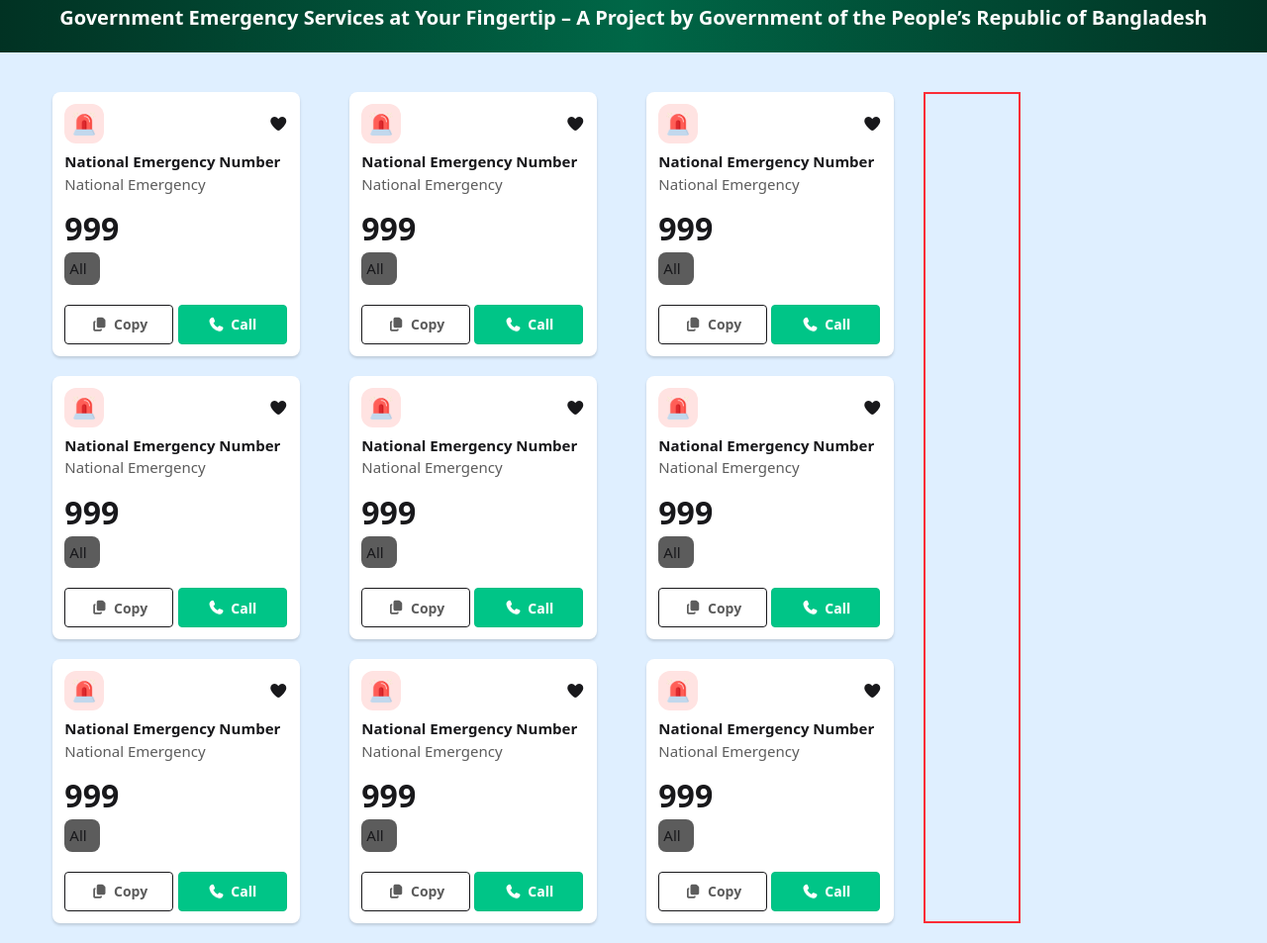
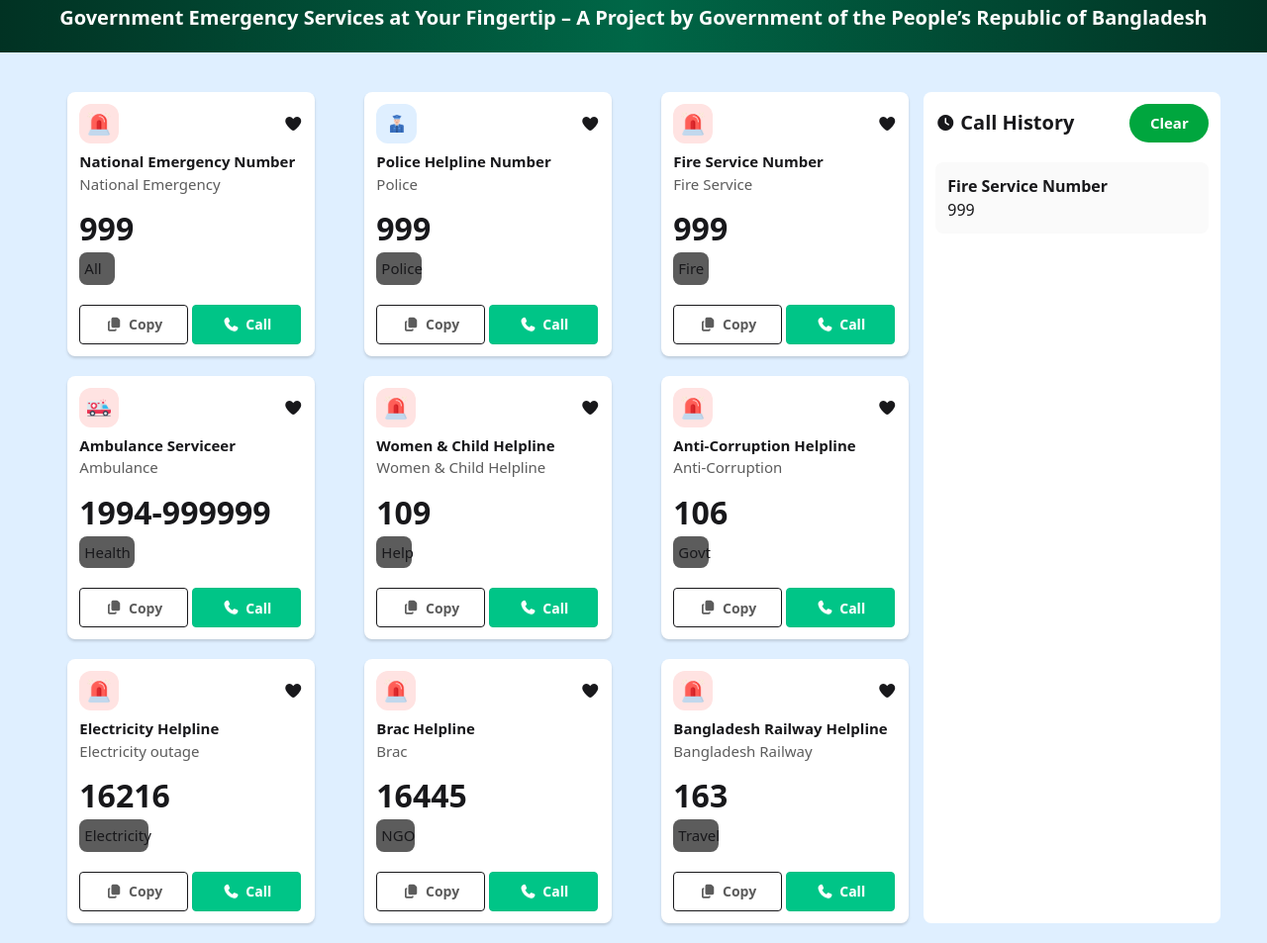
Before and after one commit to sumon10c/B12-A5-Emergency-Hotline, a plain HTML site: page index.html in a window 1280 px wide. Shown: the part 267-1220 px from the top of the page at 99% size. Drawn offline with nearby package versions, Linux system fonts and the light colour scheme.

Commit message:
add history section

```diff
--- a/index.html
+++ b/index.html
@@ -37,9 +37,9 @@
       </section>
 
       <!-- Card section -->
-       <section id="card" class=" w-11/12 mx-auto grid grid-cols-12 py-[20px]  mt-[20px]">
+       <section id="card" class=" w-11/12 mx-auto grid grid-cols-1 md:grid-cols-12 py-[20px]  mt-[20px]">
         <div class=" col-span-9">
-<div class="card-container grid grid-cols-3 gap-[20px]">
+<div class="card-container grid grid-cols-1 place-items-center md:grid-cols-3 gap-[20px]">
     <div class="card-box w-[250px] p-3 bg-white rounded-lg shadow-[0px_2px_3px_0px_rgba(0,0,0,0.15)]">
         <div class="logo flex justify-between items-center ">
             <img src="./assets/emergency.png" class="h-[40px] bg-[#FFE3E2] p-2 rounded-[12px]" alt="">
@@ -56,14 +56,14 @@
     </div>
     <div class="card-box w-[250px] p-3 bg-white rounded-lg shadow-[0px_2px_3px_0px_rgba(0,0,0,0.15)]">
         <div class="logo flex justify-between items-center ">
-            <img src="./assets/emergency.png" class="h-[40px] bg-[#FFE3E2] p-2 rounded-[12px]" alt="">
+            <img src="./assets/police.png" class="h-[40px] bg-[#dfefff] p-2 rounded-[12px]" alt="">
             <i class="fa-solid fa-heart"></i>
         </div>
         <div class="">
-            <h1 class="text-[15px] font-[700] mt-[7px]">National Emergency Number</h1>
-            <p class="text-[15px] font-[500] text-[#5c5c5c]">National Emergency</p>
+            <h1 class="text-[15px] font-[700] mt-[7px]">Police Helpline Number</h1>
+            <p class="text-[15px] font-[500] text-[#5c5c5c]">Police</p>
             <h1 class="text-[32px] font-[700] mt-[10px]">999</h1>
-            <p class="bg-[#5c5c5c] p-[5px] w-[36px] rounded-lg text-[15px] font-[500px]">All</p>
+            <p class="bg-[#5c5c5c] p-[5px] w-[46px] rounded-lg  text-[15px] font-[500px]">Police</p>
         </div>
         <button class="btn btn-outline  w-[110px] mt-[20px] text-[#5c5c5c]"><i class="fa-solid fa-copy"></i>Copy</button>
         <button class="btn btn-active btn-success w-[110px] text-white mt-[20px]"><i class="fa-solid fa-phone"></i>Call</button>
@@ -74,10 +74,24 @@
             <i class="fa-solid fa-heart"></i>
         </div>
         <div class="">
-            <h1 class="text-[15px] font-[700] mt-[7px]">National Emergency Number</h1>
-            <p class="text-[15px] font-[500] text-[#5c5c5c]">National Emergency</p>
+            <h1 class="text-[15px] font-[700] mt-[7px]">Fire Service Number</h1>
+            <p class="text-[15px] font-[500] text-[#5c5c5c]">Fire Service</p>
             <h1 class="text-[32px] font-[700] mt-[10px]">999</h1>
-            <p class="bg-[#5c5c5c] p-[5px] w-[36px] rounded-lg text-[15px] font-[500px]">All</p>
+            <p class="bg-[#5c5c5c] p-[5px] w-[36px] rounded-lg text-[15px] font-[500px]">Fire</p>
+        </div>
+        <button class="btn btn-outline  w-[110px] mt-[20px] text-[#5c5c5c]"><i class="fa-solid fa-copy"></i>Copy</button>
+        <button class="btn btn-active btn-success w-[110px] text-white mt-[20px]"><i class="fa-solid fa-phone"></i>Call</button>
+    </div>
+    <div class="card-box w-[250px] p-3 bg-white rounded-lg shadow-[0px_2px_3px_0px_rgba(0,0,0,0.15)]">
+        <div class="logo flex justify-between items-center ">
+            <img src="./assets/ambulance.png" class="h-[40px] bg-[#FFE3E2] p-2 rounded-[12px]" alt="">
+            <i class="fa-solid fa-heart"></i>
+        </div>
+        <div class="">
+            <h1 class="text-[15px] font-[700] mt-[7px]">Ambulance Serviceer</h1>
+            <p class="text-[15px] font-[500] text-[#5c5c5c]">Ambulance</p>
+            <h1 class="text-[32px] font-[700] mt-[10px]">1994-999999</h1>
+            <p class="bg-[#5c5c5c] p-[5px] w-[56px] rounded-lg text-[15px] font-[500px]">Health</p>
         </div>
         <button class="btn btn-outline  w-[110px] mt-[20px] text-[#5c5c5c]"><i class="fa-solid fa-copy"></i>Copy</button>
         <button class="btn btn-active btn-success w-[110px] text-white mt-[20px]"><i class="fa-solid fa-phone"></i>Call</button>
@@ -88,10 +102,10 @@
             <i class="fa-solid fa-heart"></i>
         </div>
         <div class="">
-            <h1 class="text-[15px] font-[700] mt-[7px]">National Emergency Number</h1>
-            <p class="text-[15px] font-[500] text-[#5c5c5c]">National Emergency</p>
-            <h1 class="text-[32px] font-[700] mt-[10px]">999</h1>
-            <p class="bg-[#5c5c5c] p-[5px] w-[36px] rounded-lg text-[15px] font-[500px]">All</p>
+            <h1 class="text-[15px] font-[700] mt-[7px]">Women & Child Helpline</h1>
+            <p class="text-[15px] font-[500] text-[#5c5c5c]">Women & Child Helpline</p>
+            <h1 class="text-[32px] font-[700] mt-[10px]">109</h1>
+            <p class="bg-[#5c5c5c] p-[5px] w-[36px] rounded-lg text-[15px] font-[500px]">Help</p>
         </div>
         <button class="btn btn-outline  w-[110px] mt-[20px] text-[#5c5c5c]"><i class="fa-solid fa-copy"></i>Copy</button>
         <button class="btn btn-active btn-success w-[110px] text-white mt-[20px]"><i class="fa-solid fa-phone"></i>Call</button>
@@ -102,10 +116,10 @@
             <i class="fa-solid fa-heart"></i>
         </div>
         <div class="">
-            <h1 class="text-[15px] font-[700] mt-[7px]">National Emergency Number</h1>
-            <p class="text-[15px] font-[500] text-[#5c5c5c]">National Emergency</p>
-            <h1 class="text-[32px] font-[700] mt-[10px]">999</h1>
-            <p class="bg-[#5c5c5c] p-[5px] w-[36px] rounded-lg text-[15px] font-[500px]">All</p>
+            <h1 class="text-[15px] font-[700] mt-[7px]">Anti-Corruption Helpline</h1>
+            <p class="text-[15px] font-[500] text-[#5c5c5c]">Anti-Corruption</p>
+            <h1 class="text-[32px] font-[700] mt-[10px]">106</h1>
+            <p class="bg-[#5c5c5c] p-[5px] w-[36px] rounded-lg text-[15px] font-[500px]">Govt</p>
         </div>
         <button class="btn btn-outline  w-[110px] mt-[20px] text-[#5c5c5c]"><i class="fa-solid fa-copy"></i>Copy</button>
         <button class="btn btn-active btn-success w-[110px] text-white mt-[20px]"><i class="fa-solid fa-phone"></i>Call</button>
@@ -116,10 +130,10 @@
             <i class="fa-solid fa-heart"></i>
         </div>
         <div class="">
-            <h1 class="text-[15px] font-[700] mt-[7px]">National Emergency Number</h1>
-            <p class="text-[15px] font-[500] text-[#5c5c5c]">National Emergency</p>
-            <h1 class="text-[32px] font-[700] mt-[10px]">999</h1>
-            <p class="bg-[#5c5c5c] p-[5px] w-[36px] rounded-lg text-[15px] font-[500px]">All</p>
+            <h1 class="text-[15px] font-[700] mt-[7px]">Electricity Helpline</h1>
+            <p class="text-[15px] font-[500] text-[#5c5c5c]">Electricity outage</p>
+            <h1 class="text-[32px] font-[700] mt-[10px]">16216</h1>
+            <p class="bg-[#5c5c5c] p-[5px] w-[70px] rounded-lg text-[15px] font-[500px]">Electricity</p>
         </div>
         <button class="btn btn-outline  w-[110px] mt-[20px] text-[#5c5c5c]"><i class="fa-solid fa-copy"></i>Copy</button>
         <button class="btn btn-active btn-success w-[110px] text-white mt-[20px]"><i class="fa-solid fa-phone"></i>Call</button>
@@ -130,10 +144,10 @@
             <i class="fa-solid fa-heart"></i>
         </div>
         <div class="">
-            <h1 class="text-[15px] font-[700] mt-[7px]">National Emergency Number</h1>
-            <p class="text-[15px] font-[500] text-[#5c5c5c]">National Emergency</p>
-            <h1 class="text-[32px] font-[700] mt-[10px]">999</h1>
-            <p class="bg-[#5c5c5c] p-[5px] w-[36px] rounded-lg text-[15px] font-[500px]">All</p>
+            <h1 class="text-[15px] font-[700] mt-[7px]">Brac Helpline</h1>
+            <p class="text-[15px] font-[500] text-[#5c5c5c]">Brac</p>
+            <h1 class="text-[32px] font-[700] mt-[10px]">16445</h1>
+            <p class="bg-[#5c5c5c] p-[5px] w-[39px] rounded-lg text-[15px] font-[500px]">NGO</p>
         </div>
         <button class="btn btn-outline  w-[110px] mt-[20px] text-[#5c5c5c]"><i class="fa-solid fa-copy"></i>Copy</button>
         <button class="btn btn-active btn-success w-[110px] text-white mt-[20px]"><i class="fa-solid fa-phone"></i>Call</button>
@@ -144,32 +158,32 @@
             <i class="fa-solid fa-heart"></i>
         </div>
         <div class="">
-            <h1 class="text-[15px] font-[700] mt-[7px]">National Emergency Number</h1>
-            <p class="text-[15px] font-[500] text-[#5c5c5c]">National Emergency</p>
-            <h1 class="text-[32px] font-[700] mt-[10px]">999</h1>
-            <p class="bg-[#5c5c5c] p-[5px] w-[36px] rounded-lg text-[15px] font-[500px]">All</p>
+            <h1 class="text-[15px] font-[700] mt-[7px]">Bangladesh Railway Helpline </h1>
+            <p class="text-[15px] font-[500] text-[#5c5c5c]">Bangladesh Railway</p>
+            <h1 class="text-[32px] font-[700] mt-[10px]">163</h1>
+            <p class="bg-[#5c5c5c] p-[5px] w-[46px] rounded-lg text-[15px] font-[500px]">Travel</p>
         </div>
         <button class="btn btn-outline  w-[110px] mt-[20px] text-[#5c5c5c]"><i class="fa-solid fa-copy"></i>Copy</button>
         <button class="btn btn-active btn-success w-[110px] text-white mt-[20px]"><i class="fa-solid fa-phone"></i>Call</button>
     </div>
-    <div class="card-box w-[250px] p-3 bg-white rounded-lg shadow-[0px_2px_3px_0px_rgba(0,0,0,0.15)]">
-        <div class="logo flex justify-between items-center ">
-            <img src="./assets/emergency.png" class="h-[40px] bg-[#FFE3E2] p-2 rounded-[12px]" alt="">
-            <i class="fa-solid fa-heart"></i>
+   </div>
         </div>
-        <div class="">
-            <h1 class="text-[15px] font-[700] mt-[7px]">National Emergency Number</h1>
-            <p class="text-[15px] font-[500] text-[#5c5c5c]">National Emergency</p>
-            <h1 class="text-[32px] font-[700] mt-[10px]">999</h1>
-            <p class="bg-[#5c5c5c] p-[5px] w-[36px] rounded-lg text-[15px] font-[500px]">All</p>
+        <!-- call history -->
+        <div class=" col-soan-3 mt-[20px] ml-[30px] md:ml-[0px] md:mt-[0px] w-[300px] bg-white p-3 rounded-lg">
+
+            <div class="flex justify-between items-center">
+                <div class="flex items-center">
+                    <i class="fa-solid fa-clock"></i>
+                    <h1 class="text-[20px] font-[600] ml-[5px]">Call History</h1>
+                </div>
+                <button class="bg-[#00A63E] p-2 text-white rounded-[30px] w-[80px] text-[15px] font-[600]">Clear </button>
+            </div>
+
+            <div class="bg-[#fafafa] p-3 mt-[20px] rounded-lg">
+                <h1 class="font-bold">Fire Service Number</h1>
+                <p>999</p>
+            </div>
         </div>
-        <button class="btn btn-outline  w-[110px] mt-[20px] text-[#5c5c5c]"><i class="fa-solid fa-copy"></i>Copy</button>
-        <button class="btn btn-active btn-success w-[110px] text-white mt-[20px]"><i class="fa-solid fa-phone"></i>Call</button>
-    </div>
-
-</div>
-        </div>
-        <div class="border-2 border-red-500 col-soan-3 "></div>
        </section>
 </body>
 </html>
```
